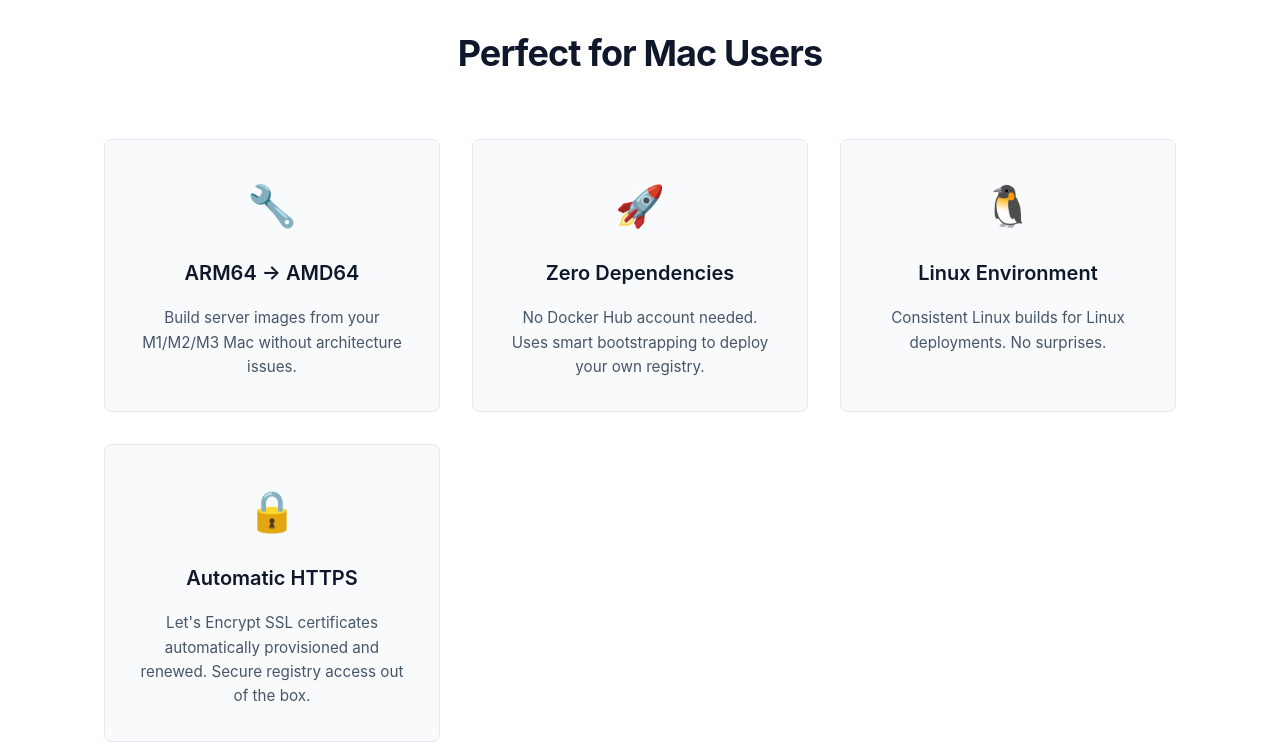
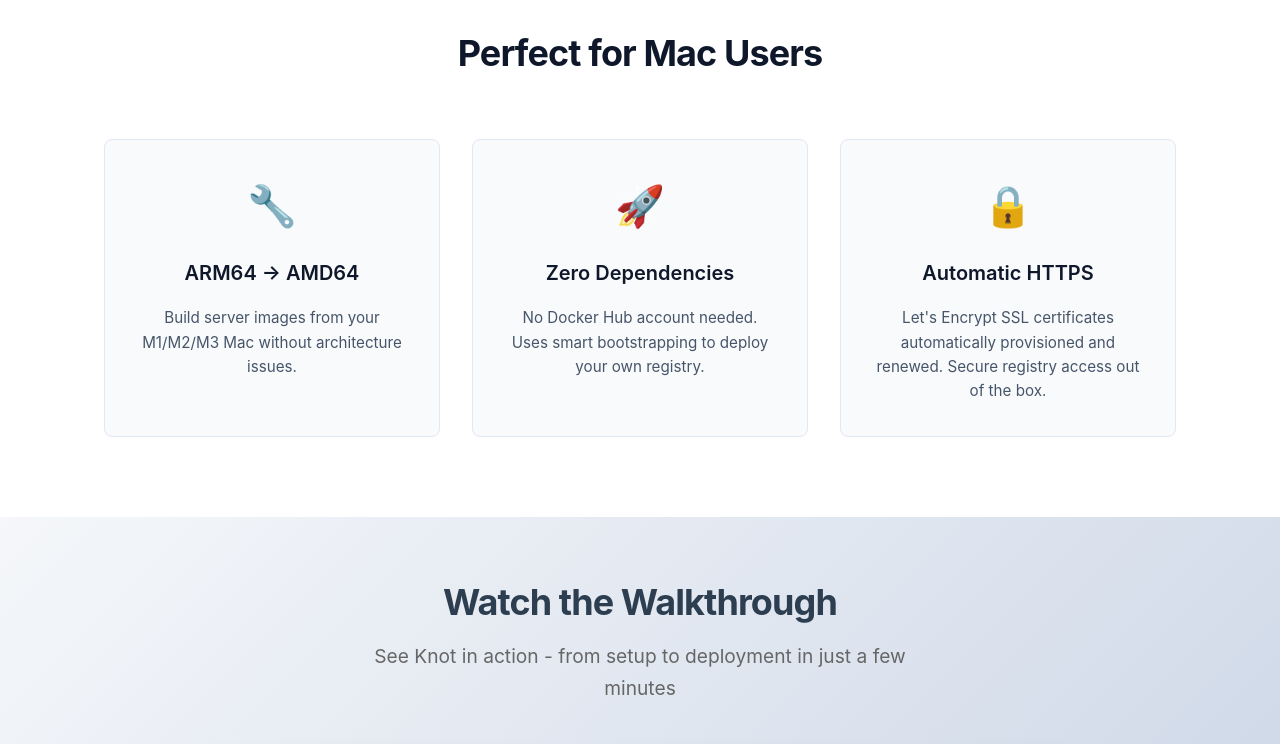
Before and after one commit to stopar/knot, a plain HTML site: page docs/index.html in a window 1280 px wide. Shown: the part 800-1544 px from the top of the page. Drawn offline with Linux system fonts and the light colour scheme.

Commit message:
Remove Linux Environment benefit card from website

```diff
--- a/docs/index.html
+++ b/docs/index.html
@@ -139,11 +139,6 @@
                         <div class="benefit-icon">🚀</div>
                         <h3>Zero Dependencies</h3>
                         <p>No Docker Hub account needed. Uses smart bootstrapping to deploy your own registry.</p>
-                    </div>
-                    <div class="benefit-card">
-                        <div class="benefit-icon">🐧</div>
-                        <h3>Linux Environment</h3>
-                        <p>Consistent Linux builds for Linux deployments. No surprises.</p>
                     </div>
                     <div class="benefit-card">
                         <div class="benefit-icon">🔒</div>
```
